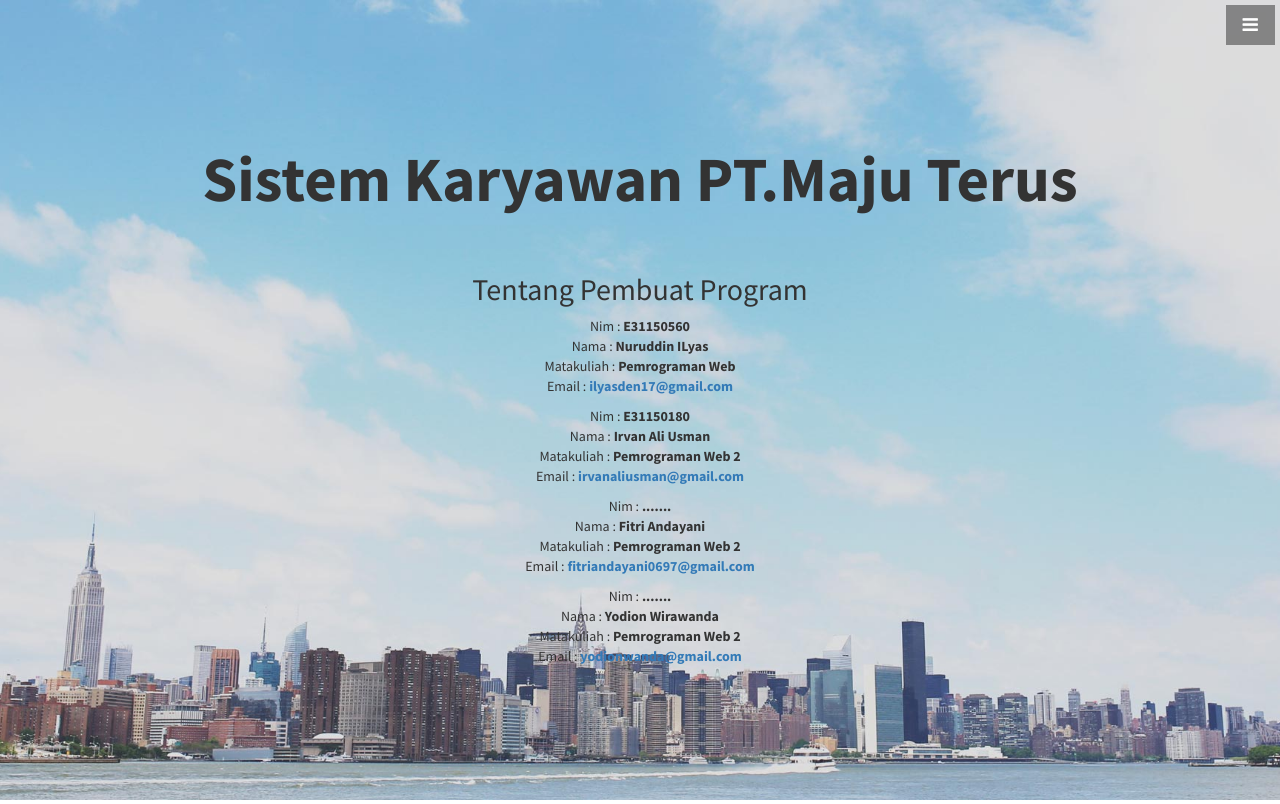
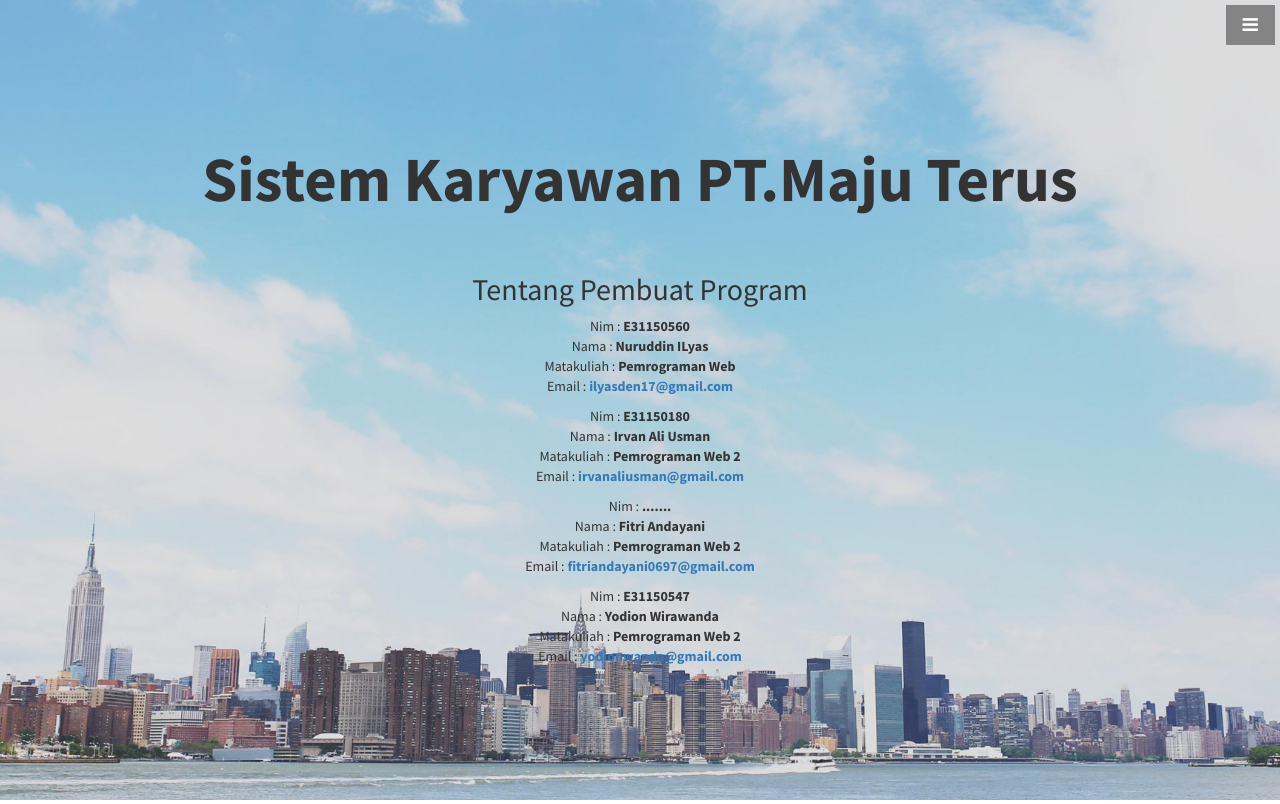
Before and after one commit to IrvanAli/WEB, a PHP site: page /index.php?page=about in a window 1280 px wide. Shown: the top 804 px of the page. Run offline with PHP 8.4, Linux system fonts and the light colour scheme; a user stored in the database is signed in.

Commit message:
Memasukkan NIM

```diff
--- a/about.php
+++ b/about.php
@@ -19,7 +19,7 @@
 	Email : <b><a href="fitriandayani0697@gmail.com">fitriandayani0697@gmail.com</a></b><br/>
 	</p>
 	<p>
-	Nim : <b>.......</b><br/>
+	Nim : <b>E31150547</b><br/>
 	Nama : <b>Yodion Wirawanda</b><br/>
 	Matakuliah : <b>Pemrograman Web 2</b><br/>
        	Email : <b><a href="yodionwanda@gmail.com">yodionwanda@gmail.com</a></b><br/>
```
